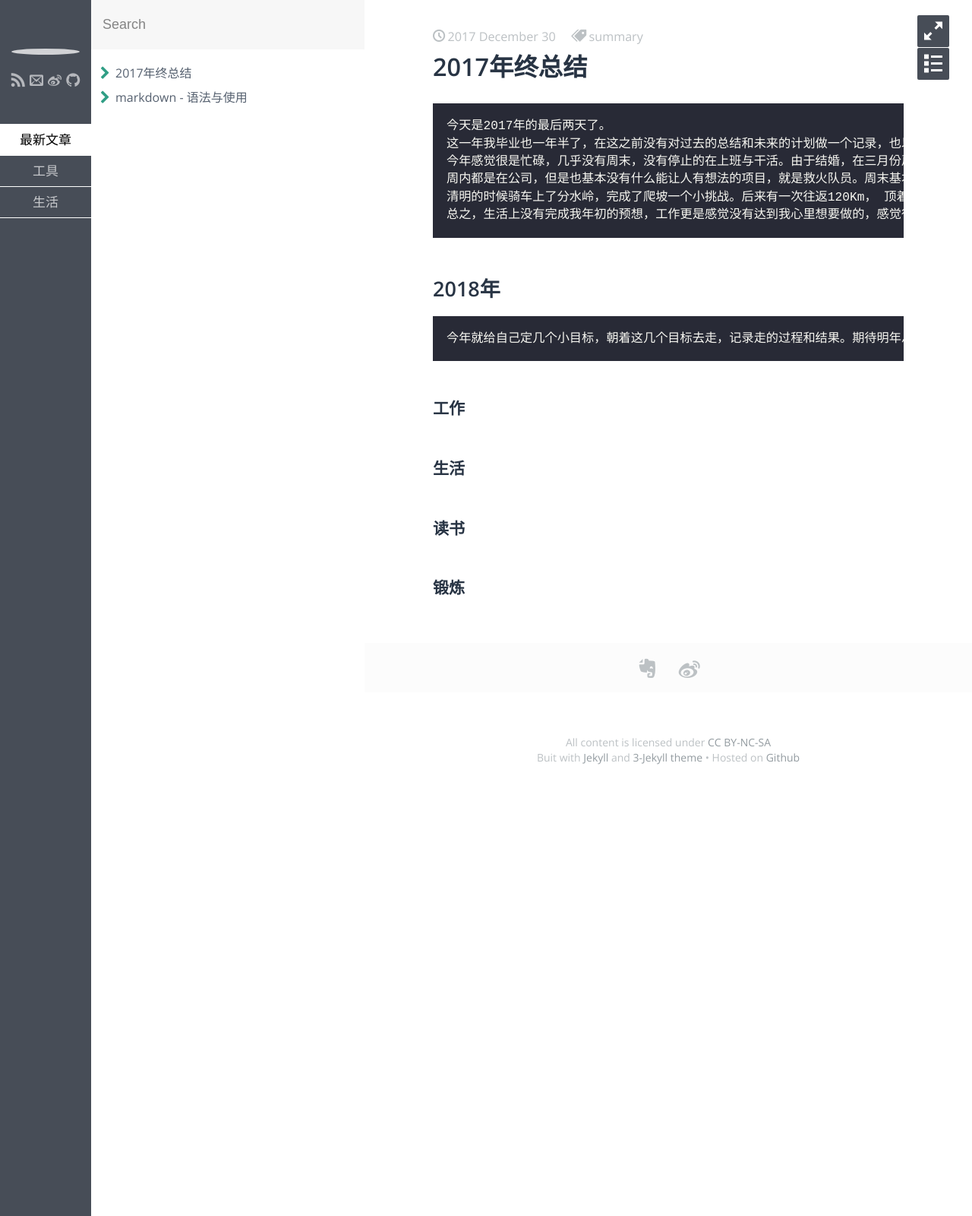
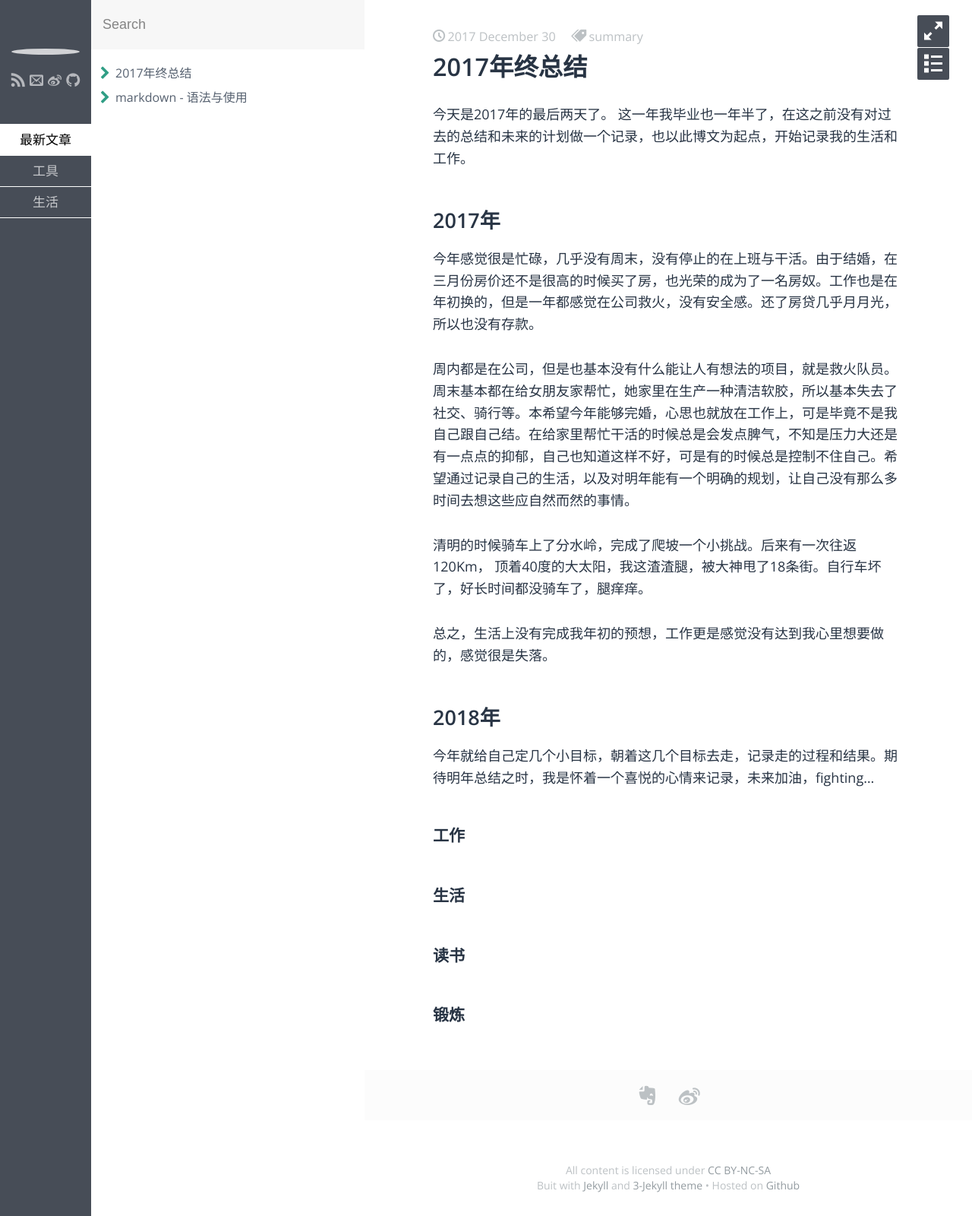
Before and after one commit to RayleBool/RayleBool.github.io, a Jekyll site: the page built from _posts/life/2017-12-30-year-summary-and-prospect.md, in a window 1280 px wide. Shown: the whole page at 76% size. Built offline with Jekyll 4.4.1, drawn with Linux system fonts in a browser that asks for light colours; some web fonts are replaced; part of the change alters nothing that is shown.

```diff
--- a/_posts/life/2017-12-30-year-summary-and-prospect.md
+++ b/_posts/life/2017-12-30-year-summary-and-prospect.md
@@ -3,19 +3,23 @@ layout: post
 title: 2017年终总结
 category: 生活
 tags: summary
-keywords: summary
+keywords: summary,个人总结
 ---
 
-    今天是2017年的最后两天了。
-    这一年我毕业也一年半了，在这之前没有对过去的总结和未来的计划做一个记录，也以此博文为起点，开始记录我的生活和工作。
+今天是2017年的最后两天了。
+这一年我毕业也一年半了，在这之前没有对过去的总结和未来的计划做一个记录，也以此博文为起点，开始记录我的生活和工作。
+
 ## 2017年
-    今年感觉很是忙碌，几乎没有周末，没有停止的在上班与干活。由于结婚，在三月份房价还不是很高的时候买了房，也光荣的成为了一名房奴。工作也是在年初换的，但是一年都感觉在公司救火，没有安全感。还了房贷几乎月月光，所以也没有存款。
-    周内都是在公司，但是也基本没有什么能让人有想法的项目，就是救火队员。周末基本都在给女朋友家帮忙，她家里在生产一种清洁软胶，所以基本失去了社交、骑行等。本希望今年能够完婚，心思也就放在工作上，可是毕竟不是我自己跟自己结。在给家里帮忙干活的时候总是会发点脾气，不知是压力大还是有一点点的抑郁，自己也知道这样不好，可是有的时候总是控制不住自己。希望通过记录自己的生活，以及对明年能有一个明确的规划，让自己没有那么多时间去想这些应自然而然的事情。
-    清明的时候骑车上了分水岭，完成了爬坡一个小挑战。后来有一次往返120Km， 顶着40度的大太阳，我这渣渣腿，被大神甩了18条街。自行车坏了，好长时间都没骑车了，腿痒痒。
-    总之，生活上没有完成我年初的预想，工作更是感觉没有达到我心里想要做的，感觉很是失落。
+今年感觉很是忙碌，几乎没有周末，没有停止的在上班与干活。由于结婚，在三月份房价还不是很高的时候买了房，也光荣的成为了一名房奴。工作也是在年初换的，但是一年都感觉在公司救火，没有安全感。还了房贷几乎月月光，所以也没有存款。
+
+周内都是在公司，但是也基本没有什么能让人有想法的项目，就是救火队员。周末基本都在给女朋友家帮忙，她家里在生产一种清洁软胶，所以基本失去了社交、骑行等。本希望今年能够完婚，心思也就放在工作上，可是毕竟不是我自己跟自己结。在给家里帮忙干活的时候总是会发点脾气，不知是压力大还是有一点点的抑郁，自己也知道这样不好，可是有的时候总是控制不住自己。希望通过记录自己的生活，以及对明年能有一个明确的规划，让自己没有那么多时间去想这些应自然而然的事情。
+
+ 清明的时候骑车上了分水岭，完成了爬坡一个小挑战。后来有一次往返120Km， 顶着40度的大太阳，我这渣渣腿，被大神甩了18条街。自行车坏了，好长时间都没骑车了，腿痒痒。
+
+总之，生活上没有完成我年初的预想，工作更是感觉没有达到我心里想要做的，感觉很是失落。
 
 ## 2018年
-    今年就给自己定几个小目标，朝着这几个目标去走，记录走的过程和结果。期待明年总结之时，我是怀着一个喜悦的心情来记录，未来加油，fighting...
+今年就给自己定几个小目标，朝着这几个目标去走，记录走的过程和结果。期待明年总结之时，我是怀着一个喜悦的心情来记录，未来加油，fighting...
 
 ### 工作
 
```
